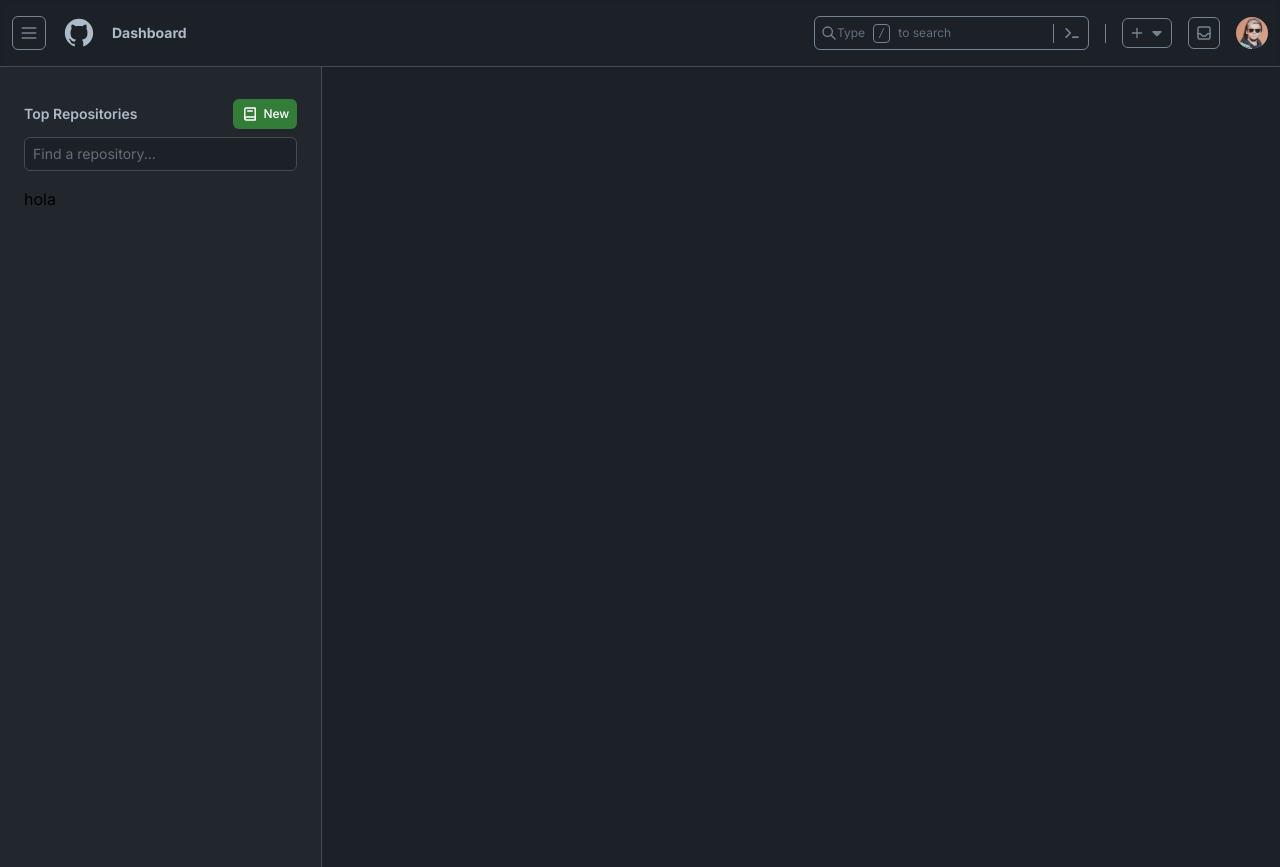
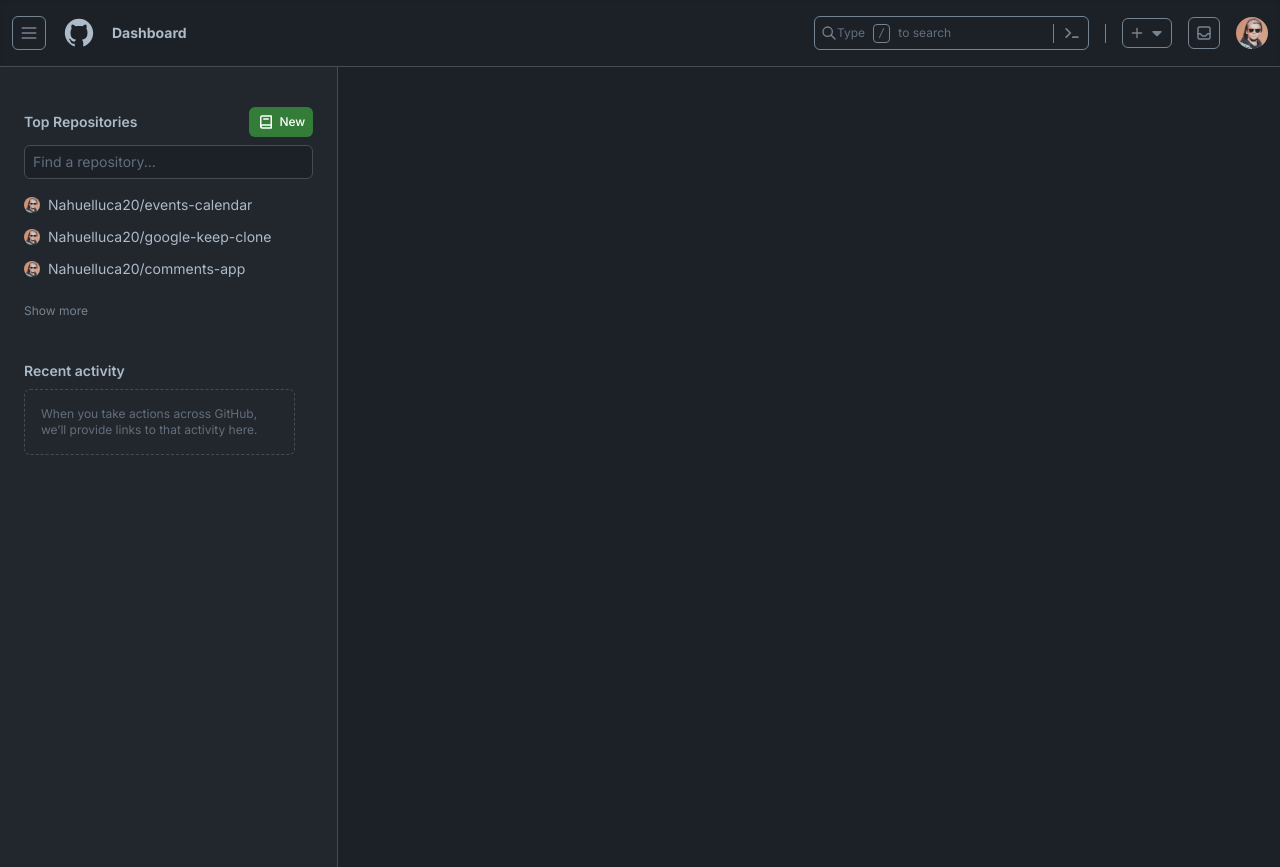
Before and after one commit to Nahuelluca20/github-clone, a Next.js app: page / in a window 1280 px wide. Built offline with nearby package versions, Linux system fonts and the light colour scheme.

Commit message:
finish design top repositories asisde component

```diff
--- /dev/null
+++ b/app/components/RepositoryLink.tsx
@@ -0,0 +1,14 @@
+import Image from "next/image";
+import Link from "next/link";
+import Avatar from "assets/avatar.jpg";
+
+export default function RepositoryLink({text, link}: {text: string; link: string}) {
+  return (
+    <Link className="flex gap-x-2 items-center" href={link}>
+      <Image alt="avatar" className="rounded-full" height={16} src={Avatar} width={16} />
+      <Link className="hover:underline text-sm text-githubGray-50" href={link}>
+        {text}
+      </Link>
+    </Link>
+  );
+}
--- /dev/null
+++ b/app/components/TopRepositories.tsx
@@ -0,0 +1,69 @@
+"use client";
+import BookSvg from "assets/book.svg";
+import {useState, useEffect} from "react";
+
+import Loading from "@/app/Loading";
+
+import LinkGreenButton from "./commons/buttons/LinkGreenButton";
+import SearchRepository from "./commons/inputs/SearchRepository";
+import RepositoryLink from "./RepositoryLink";
+
+export default function TopRepositories() {
+  const [loading, setLoading] = useState(true);
+  const repositories = [
+    {
+      text: "Nahuelluca20/events-calendar",
+      link: "https://github.com/Nahuelluca20/events-calendar",
+    },
+    {
+      text: "Nahuelluca20/google-keep-clone",
+      link: "https://github.com/Nahuelluca20/google-keep-clone",
+    },
+    {
+      text: "Nahuelluca20/comments-app",
+      link: "https://github.com/Nahuelluca20/comments-app",
+    },
+  ];
+
+  useEffect(() => {
+    const timer = setTimeout(() => {
+      setLoading(false);
+    }, 1000);
+
+    return () => clearTimeout(timer);
+  }, []);
+
+  return (
+    <aside className="border-r border-githubGray-150 p-6 bg-githubDark-100">
+      {loading ? (
+        <div className="h-96 w-64">
+          <Loading />
+        </div>
+      ) : (
+        <>
+          <h2 className="text-sm mb-2 text-githubGray-50 items-center font-semibold flex gap-28 mt-4">
+            Top Repositories
+            <LinkGreenButton image={BookSvg} imgAlt="new repository" link={"/"} text={"New"} />
+          </h2>
+          <SearchRepository />
+          <ul className="grid gap-y-3">
+            {repositories.map((repository) => (
+              <li key={repository.link}>
+                <RepositoryLink link={repository.link} text={repository.text} />
+              </li>
+            ))}
+          </ul>
+          <button className="mt-6 hover:text-githubBlue-50 text-githubGray-200 text-xs">
+            Show more
+          </button>
+          <h2 className="text-sm mb-2 text-githubGray-50 font-semibold mt-10">Recent activity</h2>
+          <div className="w-[271px] mt-2 mb-4 border border-dashed border-githubGray-150 rounded-md p-4">
+            <p className="mt-0 text-xs  text-githubGray-100">
+              When you take actions across GitHub, we’ll provide links to that activity here.
+            </p>
+          </div>
+        </>
+      )}
+    </aside>
+  );
+}
--- a/app/components/TopRepositories/TopRepositories.tsx
+++ /dev/null
@@ -1,41 +0,0 @@
-"use client";
-import BookSvg from "assets/book.svg";
-import {useState, useEffect} from "react";
-
-import Loading from "@/app/Loading";
-
-import LinkGreenButton from "../commons/buttons/LinkGreenButton";
-import SearchRepository from "../commons/inputs/SearchRepository";
-
-function TopRepositories() {
-  const [loading, setLoading] = useState(true);
-
-  useEffect(() => {
-    const timer = setTimeout(() => {
-      setLoading(false);
-    }, 1000);
-
-    return () => clearTimeout(timer);
-  }, []);
-
-  return (
-    <aside className="border-r border-githubGray-150 py-4 px-6 bg-githubDark-100">
-      {loading ? (
-        <div className="h-96 w-64">
-          <Loading />
-        </div>
-      ) : (
-        <>
-          <h2 className="text-sm mb-2 text-githubGray-50  items-center font-semibold flex gap-24 mt-4">
-            Top Repositories
-            <LinkGreenButton image={BookSvg} imgAlt="new repository" link={"/"} text={"New"} />
-          </h2>
-          <SearchRepository />
-          hola
-        </>
-      )}
-    </aside>
-  );
-}
-
-export default TopRepositories;
--- a/app/components/commons/buttons/LinkGreenButton.tsx
+++ b/app/components/commons/buttons/LinkGreenButton.tsx
@@ -1,7 +1,7 @@
 import Link from "next/link";
 import Image from "next/image";
 
-function LinkGreenButton({
+export default function LinkGreenButton({
   link,
   text,
   image,
@@ -22,5 +22,3 @@
     </Link>
   );
 }
-
-export default LinkGreenButton;
--- a/app/components/commons/inputs/SearchRepository.tsx
+++ b/app/components/commons/inputs/SearchRepository.tsx
@@ -1,4 +1,4 @@
-function SearchRepository() {
+export default function SearchRepository() {
   return (
     <input
       className="w-full placeholder-githubGray-100 mb-4 px-2 outline-none py-1.5 rounded-md border text-githubGray-200 border-githubGray-150 bg-githubDark-200 text-sm"
@@ -7,5 +7,3 @@
     />
   );
 }
-
-export default SearchRepository;
--- a/app/page.tsx
+++ b/app/page.tsx
@@ -1,4 +1,4 @@
-import TopRepositories from "./components/TopRepositories/TopRepositories";
+import TopRepositories from "./components/TopRepositories";
 
 export default function Home() {
   return (
--- a/tailwind.config.ts
+++ b/tailwind.config.ts
@@ -27,6 +27,9 @@
           100: "#347d39",
           200: "#46954a",
         },
+        githubBlue: {
+          50: "#539bf5",
+        },
       },
     },
   },
```
